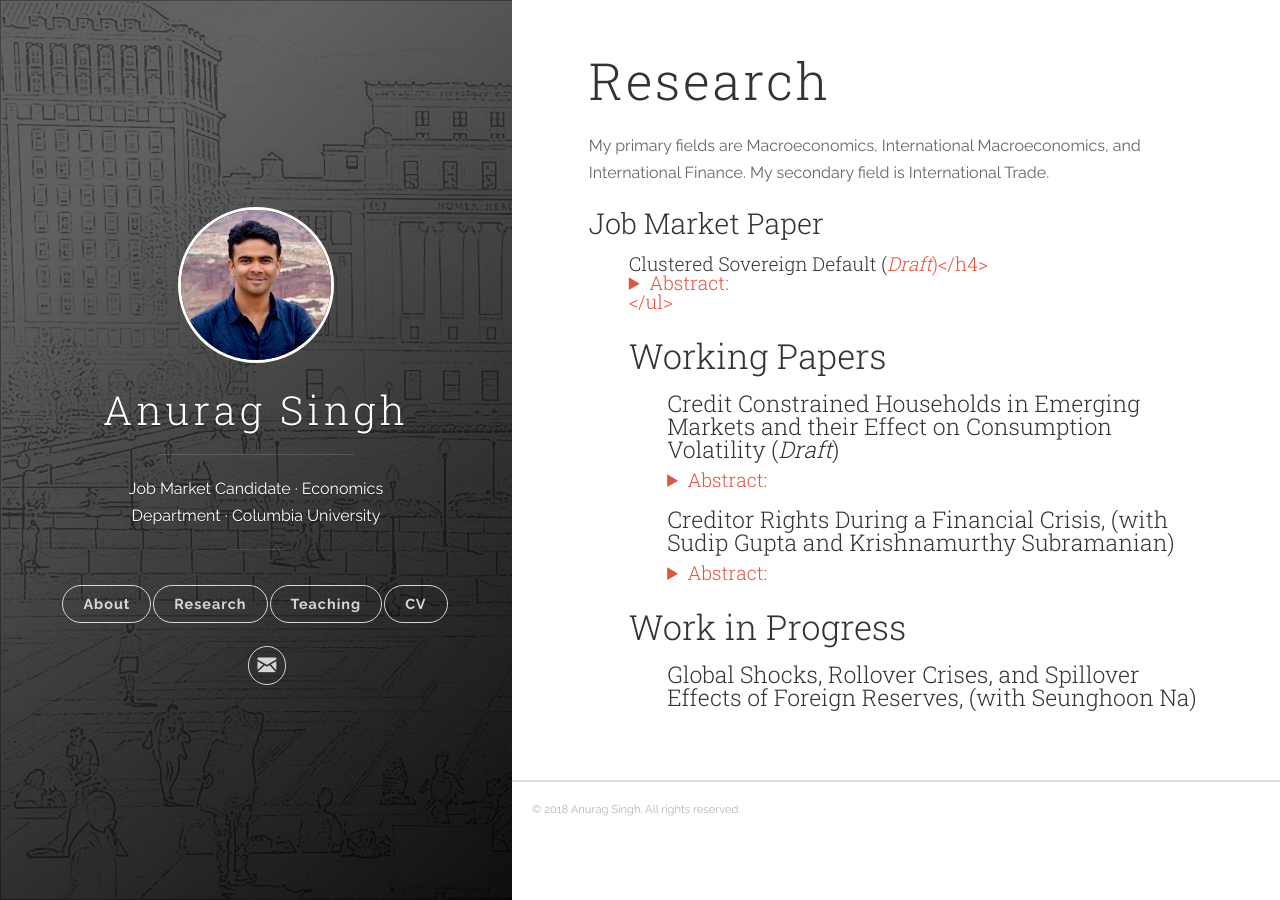
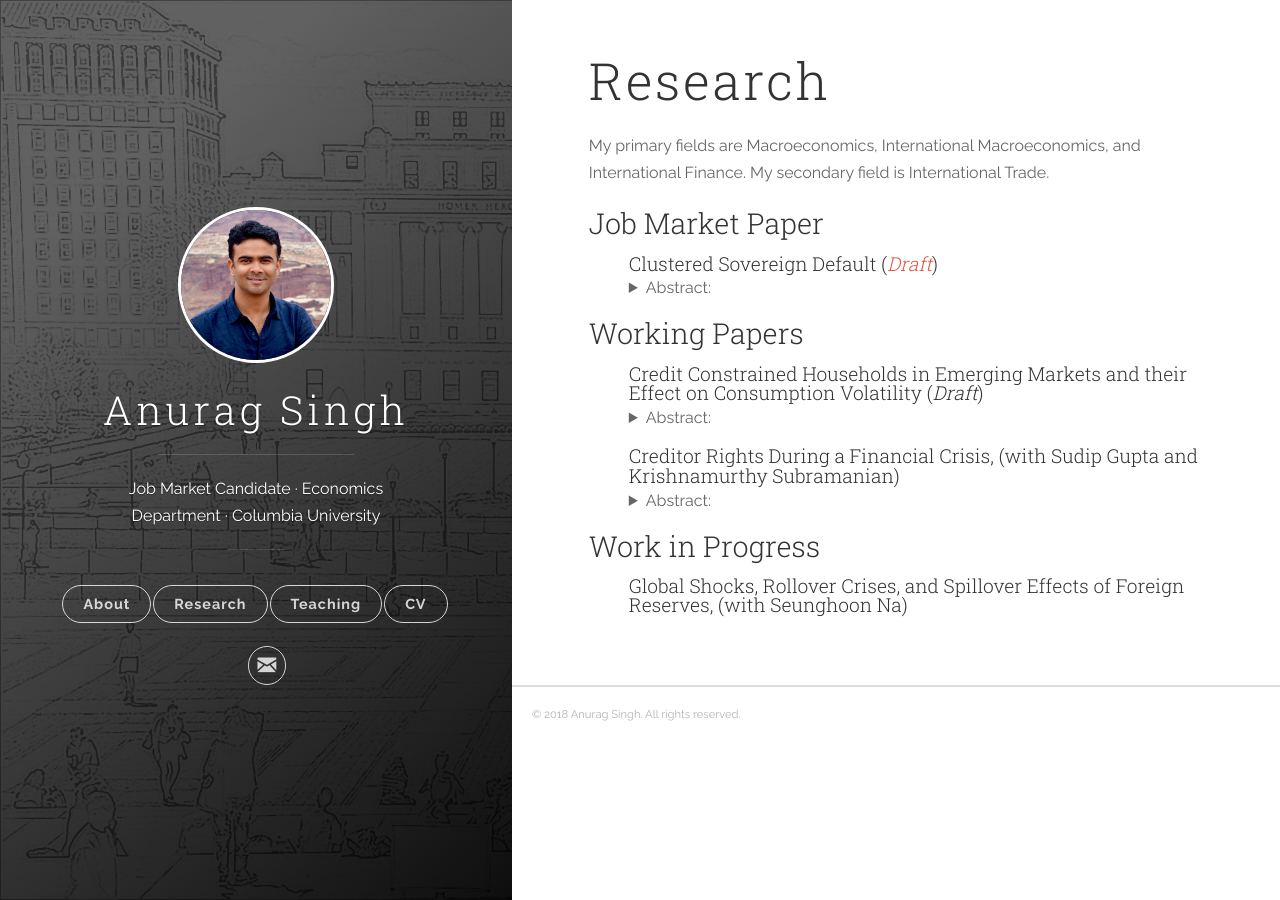
Before and after one commit to vinayakiyer/vinayakiyer.github.io, a Jekyll site: the page built from _posts/2018-06-13-research.markdown, in a window 1280 px wide. Built offline with Jekyll 4.4.1, drawn with Linux system fonts in a browser that asks for light colours.

```diff
--- a/_posts/2018-06-13-research.markdown
+++ b/_posts/2018-06-13-research.markdown
@@ -10,7 +10,7 @@ tags: [jekyll]
 <h3 id="job-market-paper">Job Market Paper</h3>
 <ul>
   <h4><b>Clustered Sovereign Default</b>
-(<a href="https://s-anurag.github.io/files/AnuragSingh_JMP.pdf" target="_blank"><em>Draft</em><!--</a>-->)</h4>
+(<a href="https://s-anurag.github.io/files/AnuragSingh_JMP.pdf" target="_blank"><em>Draft</em></a>)</h4>
 <details><summary>Abstract:</summary><p><font size="2">Clustered sovereign defaults are a recurring phenomenon. In order to understand the nature of shocks and the mechanism through which these shocks lead countries to clustered defaults, the paper starts with a joint estimation of the structural parameters driving the output process of 24 defaulting countries and a process for the world interest rate. The postulated output process includes transitory and permanent global components as well as transitory and permanent country-specific components. The paper then builds a sovereign default model augmented with financial frictions at the firm level. In spite of the fact that the shocks are estimated independently of the model or of default data, once fed into the model, they reproduce the clustered default of 1982, providing a joint validation of the model and the estimated driving forces. The model predicts that it is the global shocks to the transitory component of output that are most important in leading countries to default in clusters. Contrary to what is commonly believed, the Volcker interest-rate hike was not a determinant factor of the 1982 developing country debt crisis.</font></p></details>
 
 </ul>
```
